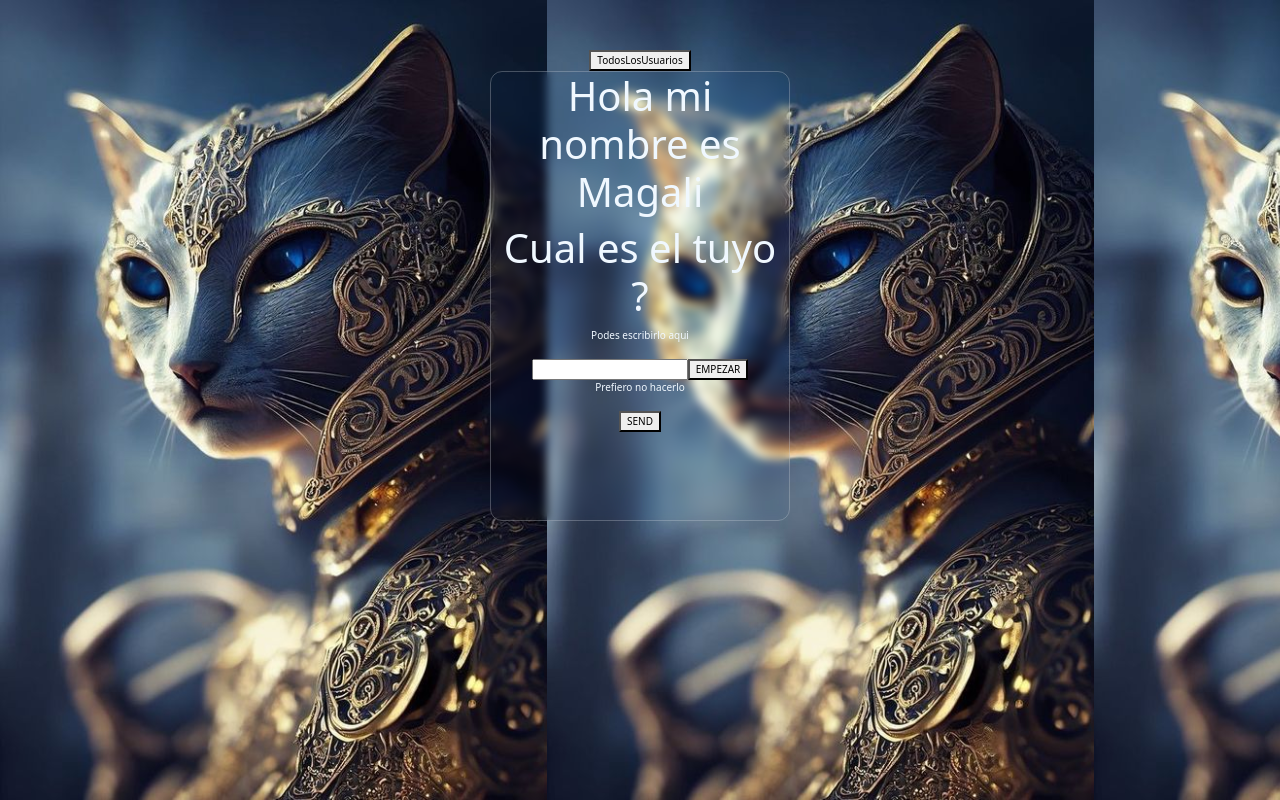
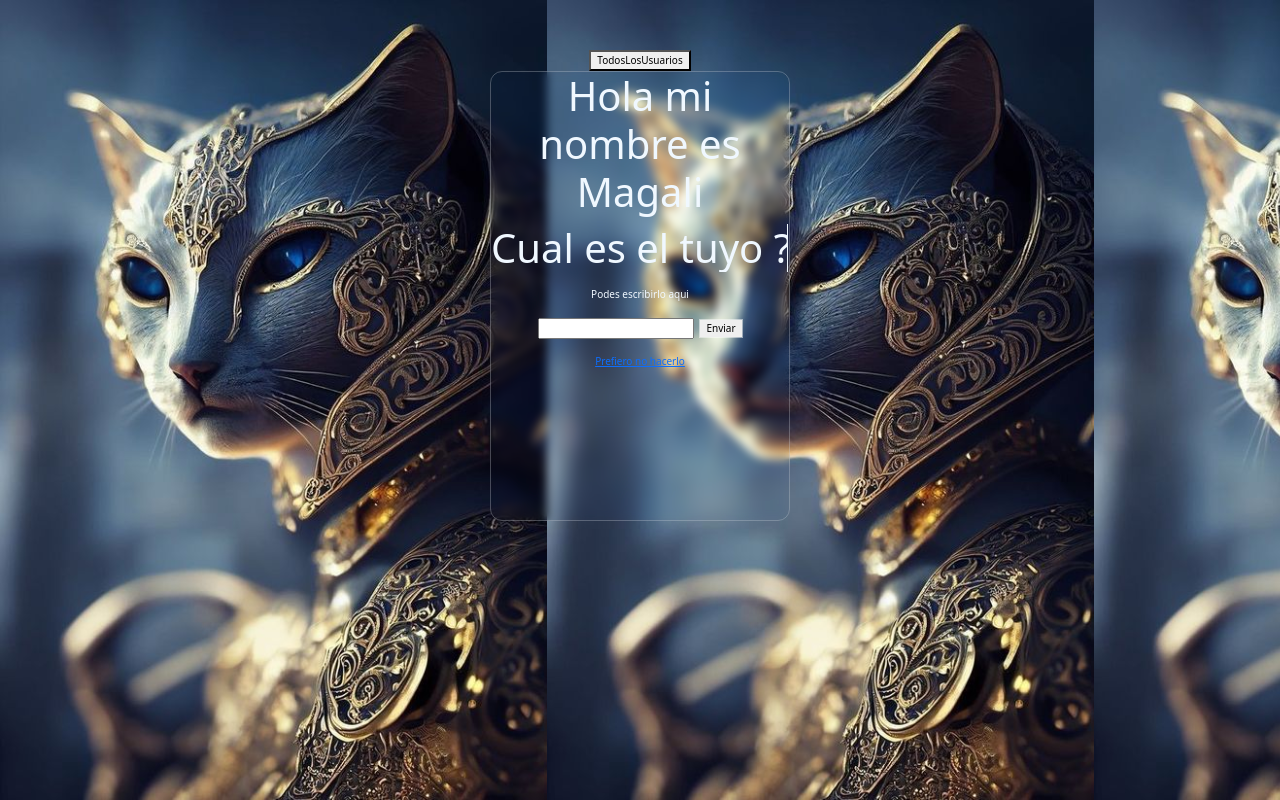
Before and after one commit to Magali18/Portfolio_Front_Magali, a React (Create React App) app in the folder Porftolio_Front_Magali/nombre-de-tu-proyecto/: page / in a window 1280 px wide. Built offline with nearby package versions, Linux system fonts and the light colour scheme.

Commit message:
(add/style/botones/landing)

```diff
--- a/Porftolio_Front_Magali/nombre-de-tu-proyecto/src/components/Landing/Landing.css
+++ b/Porftolio_Front_Magali/nombre-de-tu-proyecto/src/components/Landing/Landing.css
@@ -8,6 +8,9 @@
         padding: 50px;
         font-size: 10px;
 
+}
+.containerLanding p{
+margin-top: 5%;
 }
 
 .containerForm {
@@ -23,6 +26,41 @@
     position: center;
 
 
+}
 
+.botonElegante{
+    margin-left: 2%;
+    border: 0 solid;
+    box-shadow: inset 0 0 20px rgba(255, 255, 255, 0);
+    outline: 1px solid;
+    outline-color: rgba(255, 255, 255, 0);
+    outline-offset: 0px;
+    text-shadow: none;
+    -webkit-transition: all 1250ms cubic-bezier(0.19, 1, 0.22, 1);
+            transition: all 1250ms cubic-bezier(0.19, 1, 0.22, 1);
+    outline-color: rgba(255, 255, 255, 0.5);
+    outline-offset: 0px;
+  }
 
-}
+  .botonElegante:hover {
+    border: 1px solid;
+    box-shadow: inset 0 0 20px rgba(255, 255, 255, 0.5), 0 0 20px rgba(255, 255, 255, 0.2);
+    outline-offset: 15px;
+    outline-color: rgba(255, 255, 255, 0);
+    text-shadow: 1px 1px 2px #427388;
+  }
+  .efect{
+    display: block;
+    white-space:nowrap;
+    border-right: 1px solid;
+    width: 13ch;
+    animation:typing 3s steps(30),
+    blink .3s infinite step-end alternate;
+    overflow:hidden;
+   }
+   @keyframes typing{
+    from{width:0}
+   }
+   @keyframes blink{
+    50% {border-color:transparent}
+   }
--- a/Porftolio_Front_Magali/nombre-de-tu-proyecto/src/components/Landing/Landing.jsx
+++ b/Porftolio_Front_Magali/nombre-de-tu-proyecto/src/components/Landing/Landing.jsx
@@ -73,7 +73,7 @@ const butonsubmit =()=>{
 <button type="submit" onSubit={butonsubmit}>TodosLosUsuarios</button>
       <div className="containerForm">
       <h1>Hola mi nombre es Magali</h1>
-      <h1>Cual es el tuyo ? </h1>
+      <h1 className="efect">Cual es el tuyo ? </h1>
       <p>Podes escribirlo aqui</p>
 
       <form id='LandingForm' ref={form} onSubmit={handleSubmit}>
@@ -83,11 +83,14 @@ const butonsubmit =()=>{
           value={visitData.name}
           onChange={handleChange}
         />
-        <button type="submit">EMPEZAR</button>
 
-        <p>Prefiero no hacerlo</p>
+        <button className='botonElegante' type="submit"> Enviar</button>
+        <div className="dot">
+         </div>
 
-        <button type="submit">SEND</button>
+
+         <p><a href="/home" type="submit">Prefiero no hacerlo</a></p>
+
       </form>
       </div>
     </div>
```
